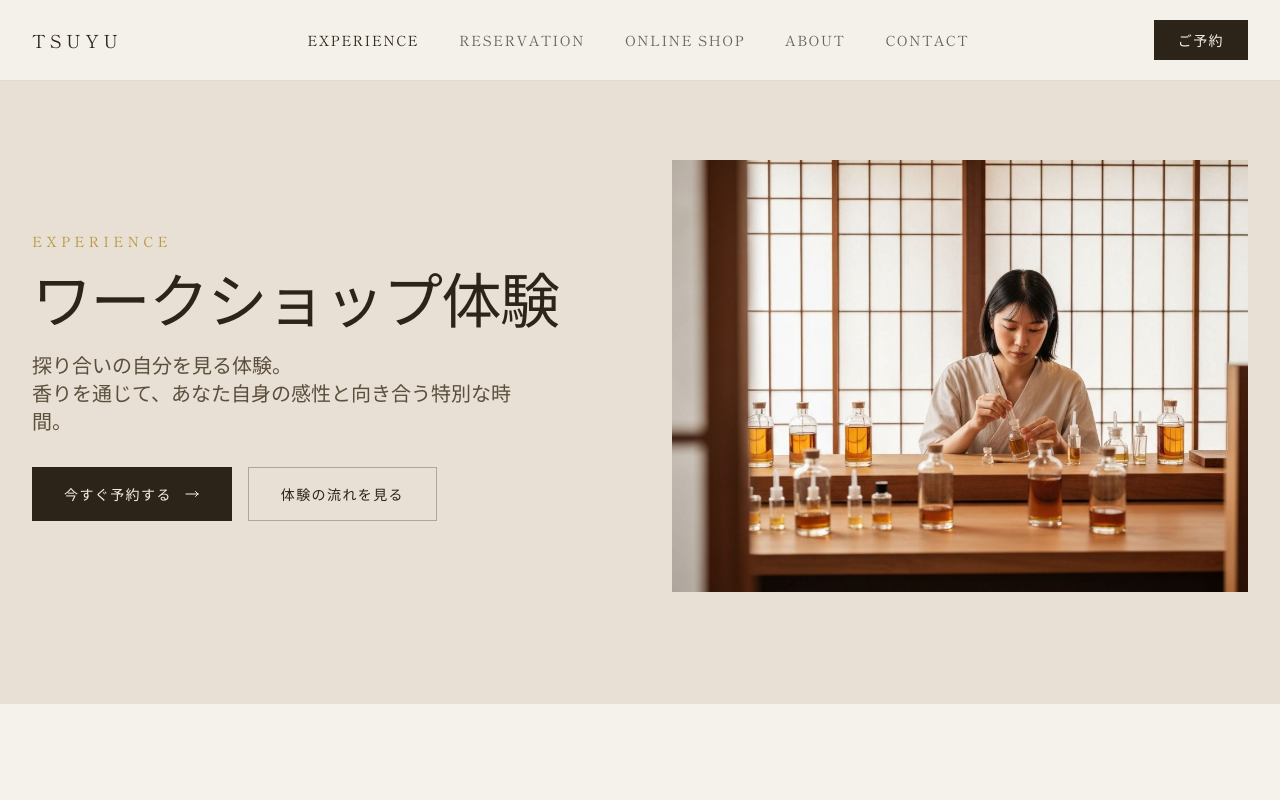
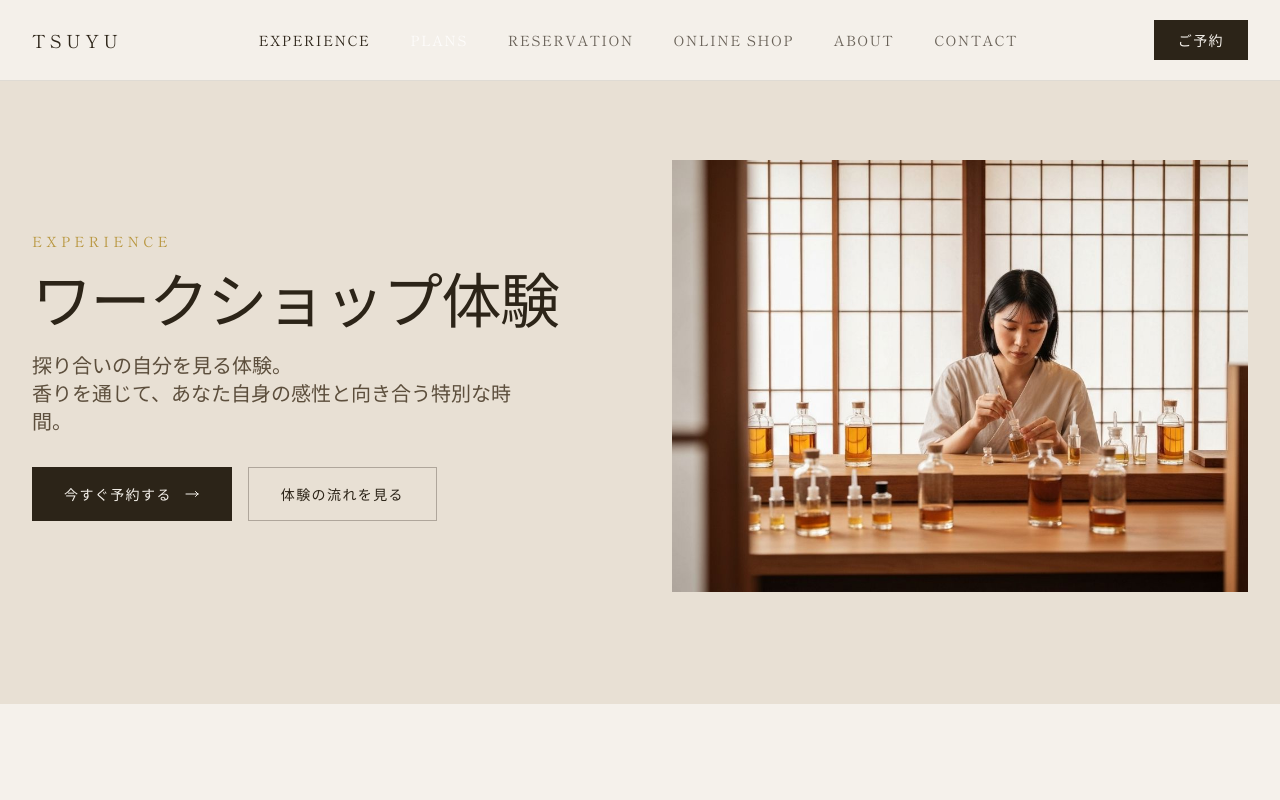
Before and after one commit to imnotharuharu/asakusasample, a website: page experience.html in a window 1280 px wide. Shown: the top 800 px of the page. Drawn offline with nearby package versions, Linux system fonts and the light colour scheme.

Commit message:
added price to navigation bar in experience.html

```diff
--- a/experience.html
+++ b/experience.html
@@ -83,6 +83,7 @@
         <!-- Desktop Links -->
         <div class="hidden lg:flex items-center gap-10" id="nav-links">
           <a href="experience.html" class="nav-link-item text-sm tracking-widest text-sumi hover:text-gold transition-colors duration-300 uppercase">Experience</a>
+          <a href="pricing.html" class="nav-link-item text-sm tracking-widest text-white/80 hover:text-white transition-colors duration-300 uppercase">Plans</a>
           <a href="#reservation" class="nav-link-item text-sm tracking-widest text-sumi/70 hover:text-sumi transition-colors duration-300 uppercase">Reservation</a>
           <a href="#" class="nav-link-item text-sm tracking-widest text-sumi/70 hover:text-sumi transition-colors duration-300 uppercase">Online Shop</a>
           <a href="#" class="nav-link-item text-sm tracking-widest text-sumi/70 hover:text-sumi transition-colors duration-300 uppercase">About</a>
```
